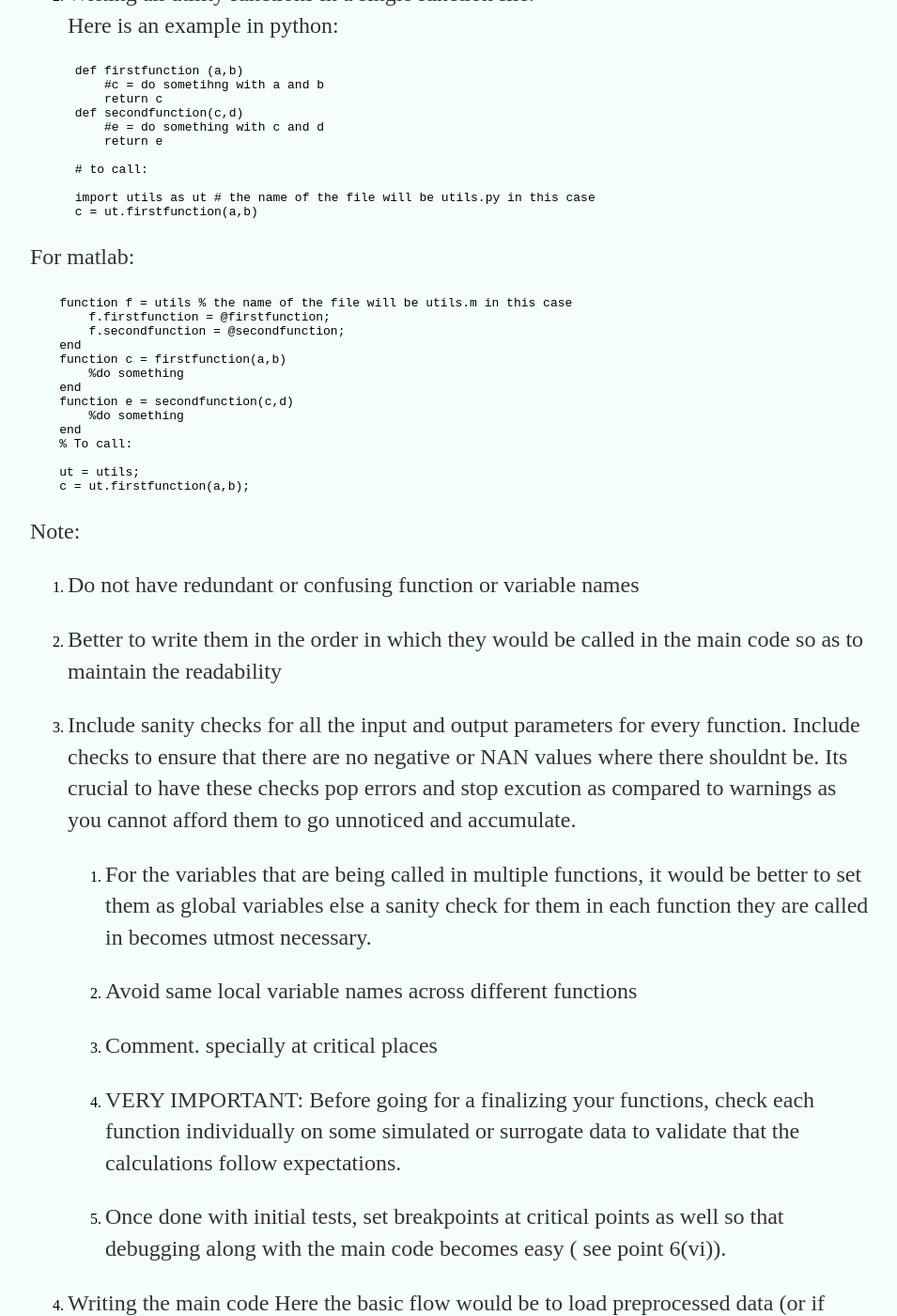
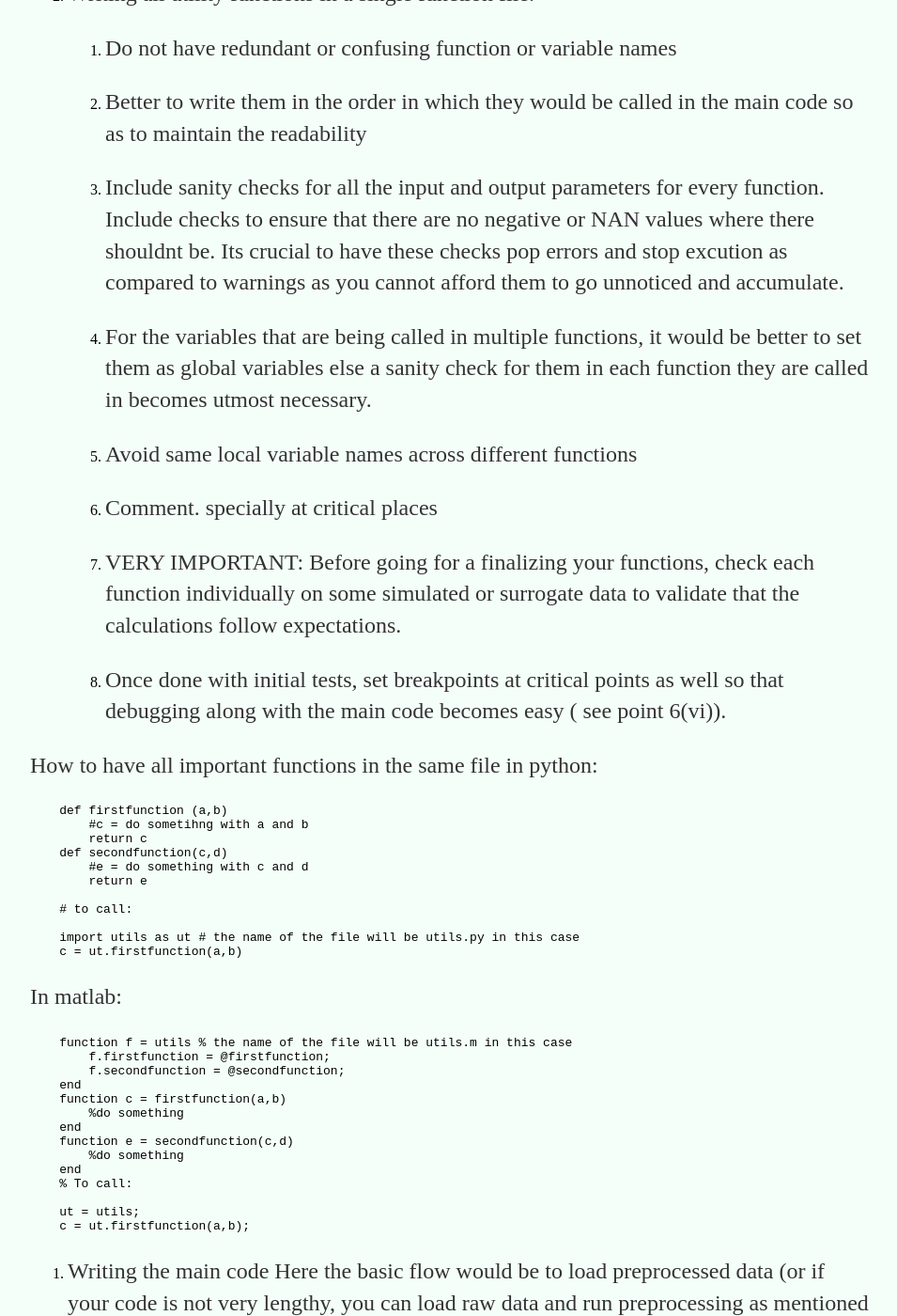
Before and after one commit to AdiBish/adibish.github.io, a Jekyll site: the page built from _posts/2020-09-09-Neat Coding Practices to minimize errors.md, in a window 1280 px wide and 1400 px high, scrolled down 991 px. Shown: the whole window at 94% size, without its empty margins (160-1115 px from the left). Built offline with Jekyll 4.4.1, drawn with Linux system fonts in a browser that asks for light colours; our own code applies the rules of GitHub Pages for plain Markdown files; comment, search, counter and statistics services are not loaded; some of the changed lines change nothing that is shown.

Commit message:
Update 2020-09-09-Neat Coding Practices to minimize errors.md

```diff
--- a/_posts/2020-09-09-Neat Coding Practices to minimize errors.md
+++ b/_posts/2020-09-09-Neat Coding Practices to minimize errors.md
@@ -13,8 +13,25 @@ All these are crucial in order to ensure that the data set you are setting with
 4. Modular approach, Create Functions: Most of the times, you would have to do very different calculations within the same algorithm. Also, many calculations might have to be repeated at various steps. In such cases, its better to put these calculations in separate functions to make your scripts more legible and avoid errors due to copy paste in the respective cases. Have a separate file for the main code and another file for all the functions. Its better to have all functions in one file labelled utilities as it makes tracking versions also easier and reduces the mess of organizing files.
 
 5. Writing all utility functions in a single function file.
-    Here is an example in python:
 
+    1. Do  not have redundant or confusing function or variable names
+
+    2. Better to write them in the order in which they would be called in the main code so as to maintain the readability
+
+    3. Include sanity checks for all the input and output parameters for every function. Include checks to ensure that there are no negative or NAN values where there shouldnt be.
+  Its crucial to have these checks pop errors and stop excution as compared to warnings as you cannot afford them to go unnoticed and accumulate.
+
+    4. For the variables that are being called in multiple functions, it would be better to set them as global variables else a sanity check for them in each function they are   called in becomes utmost necessary.
+
+    5. Avoid same local variable names across different functions
+
+    6. Comment. specially at critical places
+
+    7. VERY IMPORTANT: Before going for a finalizing your functions, check each function individually on some simulated or surrogate data to validate that the calculations follow expectations.
+
+    8. Once done with initial tests, set breakpoints at critical points as well so that debugging along with the main code becomes easy ( see point 6(vi)).
+
+How to have all important functions in the same file in python:
 
         def firstfunction (a,b)
             #c = do sometihng with a and b
@@ -28,7 +45,7 @@ All these are crucial in order to ensure that the data set you are setting with
         import utils as ut # the name of the file will be utils.py in this case
         c = ut.firstfunction(a,b)
 
-For matlab:
+In matlab:
 
         function f = utils % the name of the file will be utils.m in this case
             f.firstfunction = @firstfunction;
@@ -44,25 +61,6 @@ For matlab:
 
         ut = utils;
         c = ut.firstfunction(a,b);
-
-Note:
-
- 1. Do  not have redundant or confusing function or variable names
-
- 2. Better to write them in the order in which they would be called in the main code so as to maintain the readability
-
- 3. Include sanity checks for all the input and output parameters for every function. Include checks to ensure that there are no negative or NAN values where there shouldnt be.
-  Its crucial to have these checks pop errors and stop excution as compared to warnings as you cannot afford them to go unnoticed and accumulate.
-
-    4. For the variables that are being called in multiple functions, it would be better to set them as global variables else a sanity check for them in each function they are   called in becomes utmost necessary.
-
-    5. Avoid same local variable names across different functions
-
-    6. Comment. specially at critical places
-
-    7. VERY IMPORTANT: Before going for a finalizing your functions, check each function individually on some simulated or surrogate data to validate that the calculations follow expectations.
-
-    8. Once done with initial tests, set breakpoints at critical points as well so that debugging along with the main code becomes easy ( see point 6(vi)).
 
 6. Writing the main code
 Here the basic flow would be to load preprocessed data (or if your code is not very lengthy, you can load raw data and run preprocessing as mentioned in #2 through separate functions within the first few lines itself), plot figures and save all necessary intermediate and final variables.
```
